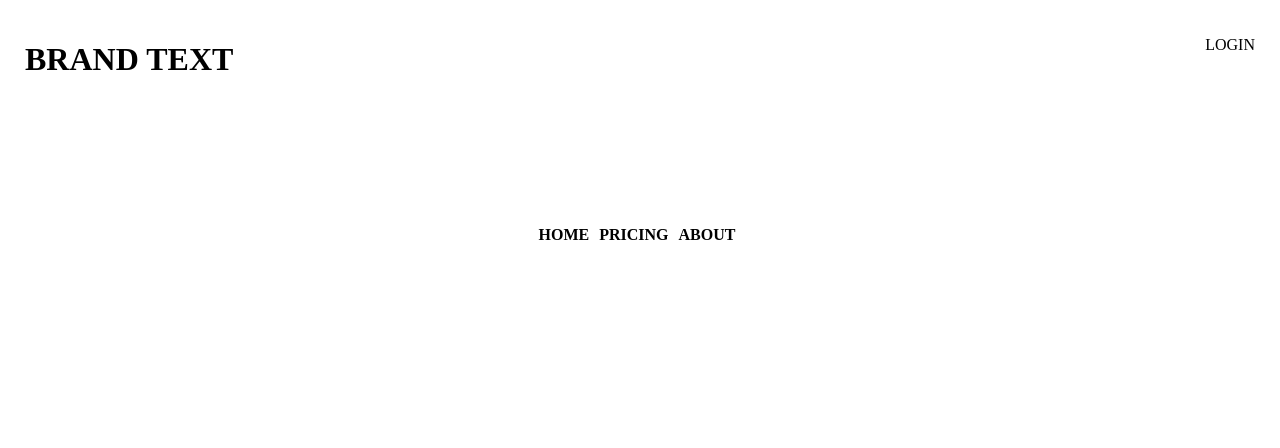
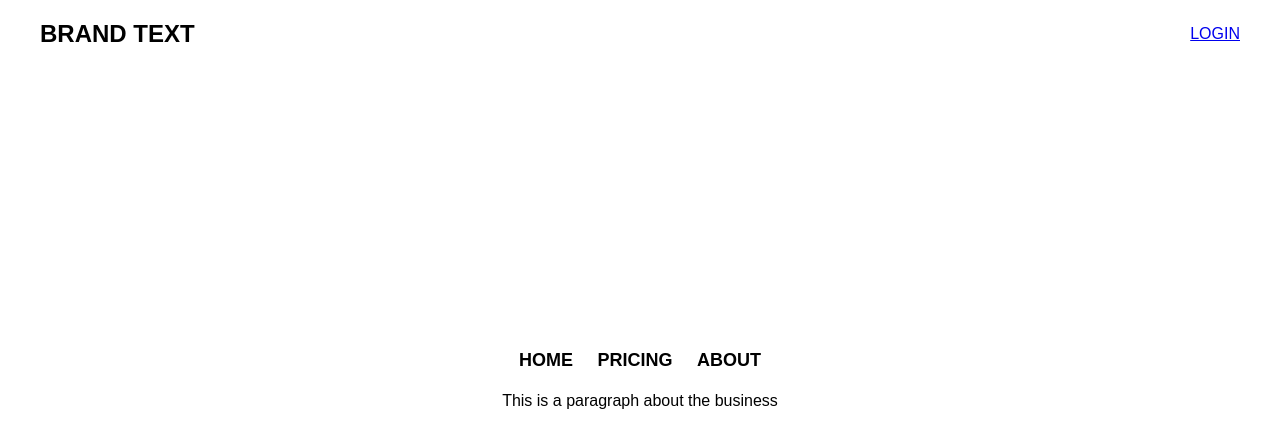
Before and after one commit to BruceYoung19/snipp-ity-Hair, a Flask app: page / in a window 1280 px wide. Shown: the top 448 px of the page. Run offline with Flask 3, Linux system fonts and the light colour scheme.

Commit message:
<FRONTEND> [SKELETON]:   - linked all of the pages to base   - requirements added.   - App.py added all of the skeleton

```diff
--- a/app.py
+++ b/app.py
@@ -3,7 +3,7 @@ from flask import Flask,render_template,request,jsonify
 app = Flask(__name__)
 
 @app.route('/')
-def home():
+def base():
     return render_template('home.html')
 
 @app.route('/pricing')
@@ -14,5 +14,9 @@ def pricing():
 def about():
     return render_template('about.html')
 
+@app.route('/home')
+def home():
+    return render_template('home.html')
+
 if __name__ == '__main__':
     app.run(debug=True)
--- a/requirements.txt
+++ b/requirements.txt
@@ -1,6 +1,5 @@
 anyio==4.9.0
 asgiref==3.8.1
-beautifulsoup4==4.12.3
 blinker==1.9.0
 certifi==2025.1.31
 chardet==5.2.0
--- a/static/style.css
+++ b/static/style.css
@@ -1,36 +1,47 @@
-body {
-  margin: 0;
-  height: 60vh; /* Full screen height */
-  display: flex;
-  justify-content: center; /* center horizontally */
-  align-items: center;     /* center vertically */
+body{
+        font-family: sans-serif;
+        margin: 0;
+        padding: 0;
+    }
+
+.header {
+      display: flex;
+      justify-content: space-between;
+      align-items: center;
+      padding: 20px 40px;
 }
 
-.top-left,
-.top-right {
-  position:absolute;
-  top: 10px;
-  padding: 10px 15px;
-  color: black;
-  border-radius: 5px;
+.header .brand-text {
+      font-size: 24px;
+      font-weight: bold;
 }
 
-.top-left {
-  left: 10px;
+.header .login {
+      font-size: 16px;
+    }
+
+.main-content {
+      display: flex;
+      flex-direction: column;
+      justify-content: center;
+      align-items: center;
+      height: 80vh; /* This helps center the content vertically */
+      text-align: center;
 }
 
-.top-right {
-  right: 10px;
+.main-content .navigation a {
+      text-decoration: none;
+      color: black;
+      font-size: 18px;
+      margin: 0 10px;
 }
 
-.nav-bar{
-     text-align:center;
-     margin-bottom:10px;
+.main-content .navigation {
+      font-weight: bold;
+      margin-bottom: 5px;
 }
 
-a{
-  color:black;
-  text-decoration: none;
-  margin-right:6px;
-  font-weight:bold;
+.main-content .about-text {
+      font-size: 16px;
+      margin-top: 0;
 }
--- a/templates/about.html
+++ b/templates/about.html
@@ -1 +1,5 @@
 {% extends "base.html" %}
+
+{% block content %}
+<p> these are for the company</p>
+{% endblock%}
--- a/templates/base.html
+++ b/templates/base.html
@@ -1,24 +1,32 @@
-<html>
+<!DOCTYPE html>
+<html lang="en">
+  <head>
+    <meta charset="UTF-8">
+    <meta name="viewport" content="width=device-width, initial-scale=1.0">
+    <title>Brand Page</title>
 
+  <head>
 <link rel="stylesheet" href="{{ url_for('static',filename='style.css')}}">
+
 <body>
 
-    <!-- Top tool for the logo + Account -->
-    <div class="top-tool">
-      <div class="top-left">
-        <h1>BRAND TEXT</h1>
-      </div>
-      <div class="top-right">
-        <p>LOGIN<p>
-      </div>
-    </div>
+<header class="header">
+        <span class="brand-text">BRAND TEXT</span>
+        <a href="#" class="login">LOGIN</a>
+    </header>
 
-    <!--Navigation bar for each setting -->
-    <div class="nav-bar">
-      <a href=" url">HOME</a>
-      <a href="{{ url_for('pricing')}}">PRICING</a>
-      <a href="{{ url_for('about')}}">ABOUT</a>
-    </div>
+    <main class="main-content">
+        <div class="navigation">
+          <a href={{ url_for('home')}}>HOME</a>
+          <a href={{ url_for('pricing')}}>PRICING</a>
+          <a href={{ url_for('about')}}>ABOUT</a>
+        </div>
+        {% block content %}
+        <p class="about-text"></p>
+        {% endblock %}
+    </main>
 
 </body>
+
+
 </html>
--- a/templates/home.html
+++ b/templates/home.html
@@ -1,7 +1,6 @@
 {% extends "base.html" %}
 
+
 {% block content %}
-  <h1>Index</h1>
-  <p class="important">
-    Welcome on my awesome homepage.
+<p>This is a paragraph about the business</p>
 {% endblock %}
--- a/templates/pricing.html
+++ b/templates/pricing.html
@@ -1 +1,5 @@
 {% extends "base.html" %}
+
+{% block content%}
+<p> these are for the pricing</p>
+{% endblock%}
```
